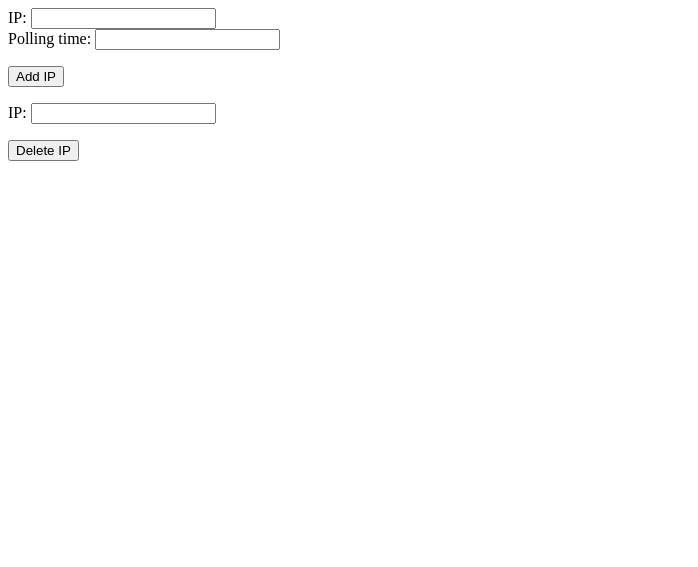
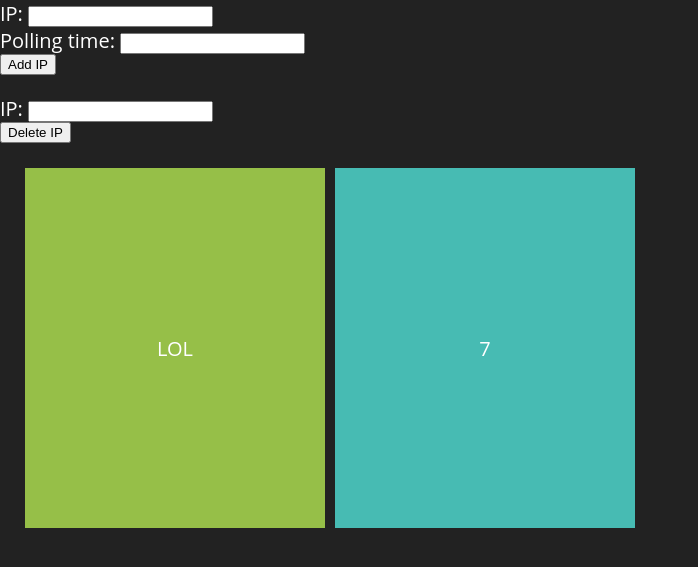
Before and after one commit to adiitya/frozen, a Django app: template dashboard/templates/dashboard/index.html in a window 1280 px wide. Shown: the top 567 px of the page, without its empty margins (0-698 px from the left). Run offline with Django 3.2, Linux system fonts and the light colour scheme; the template is opened without the code that fills it, so the values that code supplies are empty.

Commit message:
Updated basic structure of index page

```diff
--- a/dashboard/templates/dashboard/index.html
+++ b/dashboard/templates/dashboard/index.html
@@ -1,6 +1,16 @@
+<html>
+	<head>
 		<script src="static/dashboard/js/jquery-1.11.3.min.js"></script>
 		<script src="static/dashboard/js/script.js"></script>
+		<script src="static/dashboard/js/application.js"></script>
 
+		<link rel="stylesheet" href="static/dashboard/stylesheets/application.css">
+
+		<title>Dashboard</title>
+	</head>
+
+	<body>
+		<div id="left-pane">
 			<form id="add_form">
 				IP: <input type="text" name="ip"/><br/>
 				Polling time: <input type="text" name="polling_time" /><br/>
@@ -13,3 +23,19 @@
 				<p id = "delete_response"></p>
 				<input type="button" value="Delete IP" id="delete_ip_button" />
 			</form>
+		</div>
+		<div id="status-pane">
+			<div class="gridster">
+				<ul>
+			    <li data-row="1" data-col="1" data-sizex="1" data-sizey="1">
+			      <div data-view="Number" style="background-color:#96bf48;">LOL</div>
+			    </li>
+
+			    <li data-row="1" data-col="1" data-sizex="1" data-sizey="1">
+			      <div data-view="Number">7</div>
+			    </li>
+			  </ul>
+			</div>
+		</div>
+	</body>
+</html>
```
Lines whose indentation alone changed are shown as unchanged.
